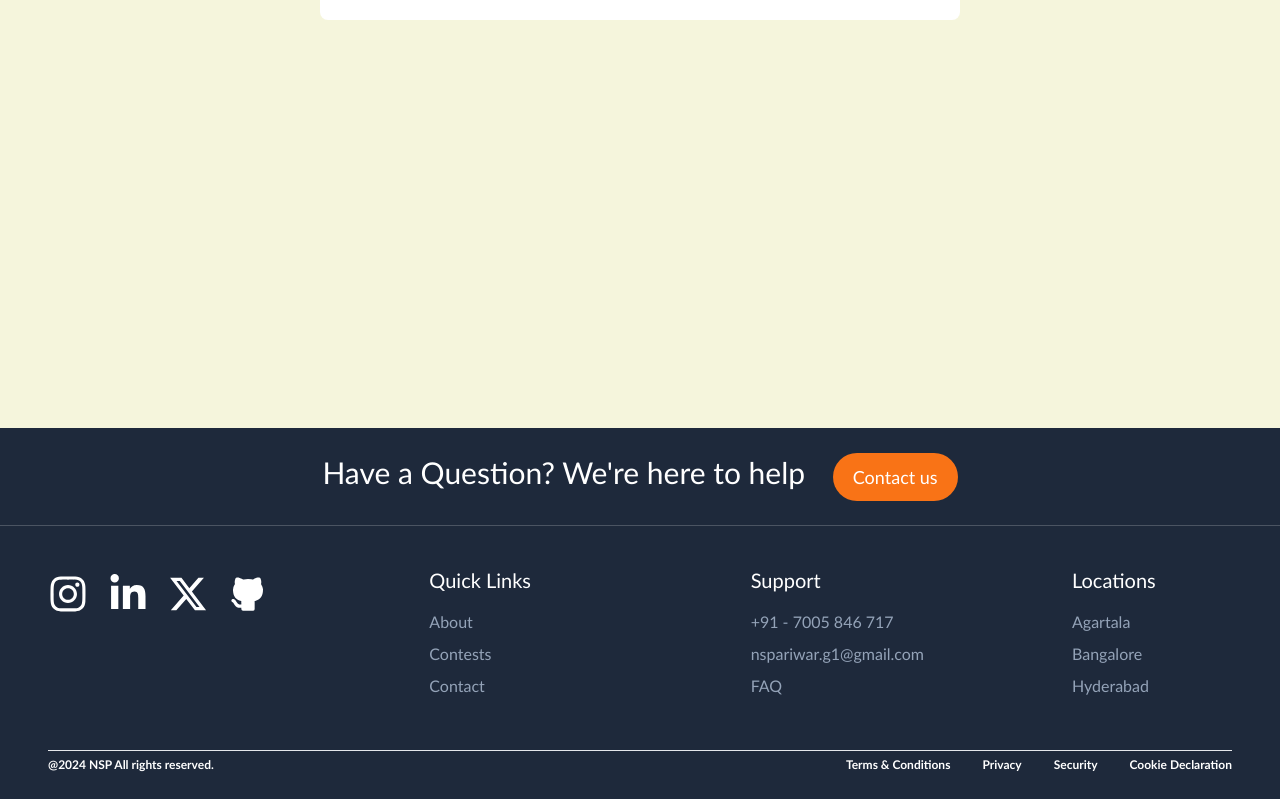
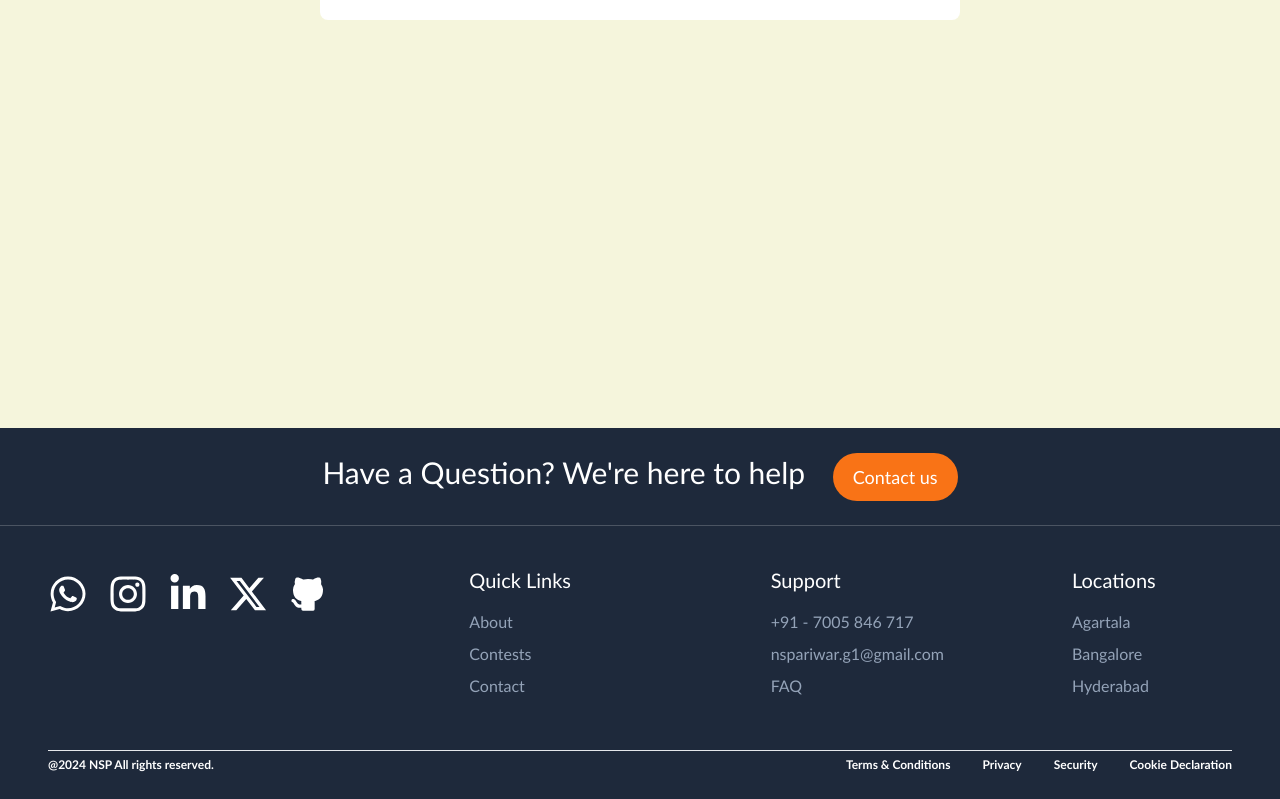
Before and after one commit to NITA-South-Paribar/nsp-web-page, a React (Vite) app: page /nsp-web-page/signup in a window 1280 px wide. Shown: the part 598-1397 px from the top of the page. Built offline with nearby package versions, Linux system fonts and the light colour scheme.

Commit message:
Added Social Media Links and Updated SigninModal

```diff
--- a/index.html
+++ b/index.html
@@ -8,6 +8,7 @@
   </head>
   <body>
     <div id="root"></div>
+    <div class="myPortalModal"></div>
     <script type="module" src="/src/main.jsx"></script>
   </body>
 </html>
--- a/src/components/Footer/Footer.jsx
+++ b/src/components/Footer/Footer.jsx
@@ -1,6 +1,7 @@
 import { TbBrandGithubFilled } from "react-icons/tb";
 import { FaInstagram, FaLinkedinIn } from "react-icons/fa";
 import { FaXTwitter } from "react-icons/fa6";
+import { FaWhatsapp } from "react-icons/fa6";
 export const Footer = () => {
   let iconStyles = { color: "white", fontSize: "2.5em" };
   return (
@@ -24,8 +25,20 @@ export const Footer = () => {
       <div className="flex flex-col py-6 px-12">
         <div className="flex justify-between items-start flex-row flex-wrap w-full text-left mb-8 text-white">
           <div className="flex flex-row justify-between gap-5 mt-6">
+          <div className="motion-safe:hover:-translate-y-0.5 motion-safe:transition">
+              <a
+                href="https://chat.whatsapp.com/IlR4GvrCtNBLpXeVHWXJpM"
+                target="_blank"
+              >
+                <FaWhatsapp style={iconStyles} />
+              </a>
+            </div>
+
             <div className="motion-safe:hover:-translate-y-0.5 motion-safe:transition">
-              <a href="#">
+              <a
+              href="https://www.instagram.com/n_s_p_2018_official/"
+              target="_blank"
+              >
                 <FaInstagram style={iconStyles} />
               </a>
             </div>
@@ -39,7 +52,7 @@ export const Footer = () => {
             </div>
             <div className="motion-safe:hover:-translate-y-0.5 motion-safe:transition">
               <a
-                href="https://www.linkedin.com/company/nita-south-pariwar/"
+                href="https://twitter.com/n_s_p_official"
                 target="_blank"
               >
                 <FaXTwitter style={iconStyles} />
--- a/src/components/SigninModal/SigninModal.jsx
+++ b/src/components/SigninModal/SigninModal.jsx
@@ -3,6 +3,7 @@ import logo from "../../assets/NSP-Logo.png";
 import { X, Download } from "lucide-react";
 import { useState } from "react";
 import { useEffect } from "react";
+import ReactDOM from "react-dom";
 export const SigninModal = ({ open, onOpen, onClose }) => {
   const [email, setEmail] = useState("");
   const [password, setPassword] = useState("");
@@ -61,6 +62,8 @@ export const SigninModal = ({ open, onOpen, onClose }) => {
 
   useEffect(() => {
     document.addEventListener("keydown", handleKeyDown);
+
+
     return () => {
       document.removeEventListener("keydown", handleKeyDown);
 
@@ -71,19 +74,19 @@ export const SigninModal = ({ open, onOpen, onClose }) => {
   const handleclick = (e) => {
     if (
       e.target.className ===
-      " bg-black bg-opacity-40   backdrop-blur-sm  font-roboto h-screen  overflow-auto pt-16 fixed top-0 left-0 w-full z-100"
+      " bg-black bg-opacity-40   backdrop-blur-sm  font-roboto h-screen  overflow-auto pt-16 fixed top-0 left-0 w-full z-50"
     ) {
-      console.log("hi");
+
       onClose();
     }
   };
   if (!open) return null;
 
-  return (
+  return ReactDOM.createPortal (
     <>
     <div
       onClick={handleclick}
-      className=" bg-black bg-opacity-40   backdrop-blur-sm  font-roboto h-screen  overflow-auto pt-16 fixed top-0 left-0 w-full z-100"
+      className=" bg-black bg-opacity-40   backdrop-blur-sm  font-roboto h-screen  overflow-auto pt-16 fixed top-0 left-0 w-full z-50"
     >
       <div className="mt-10 bg-white border border-gray-400 rounded-lg  h-auto  mx-auto  px-5 py-4 w-[500px]">
         <div className="flex justify-between  items-center relative text-gray-200 font-bold text-lg h-30px ">
@@ -168,6 +171,7 @@ export const SigninModal = ({ open, onOpen, onClose }) => {
       </div>
     </div>
 
-    </>
+    </>,
+    document.querySelector(" .myPortalModal")
   );
 };
```
